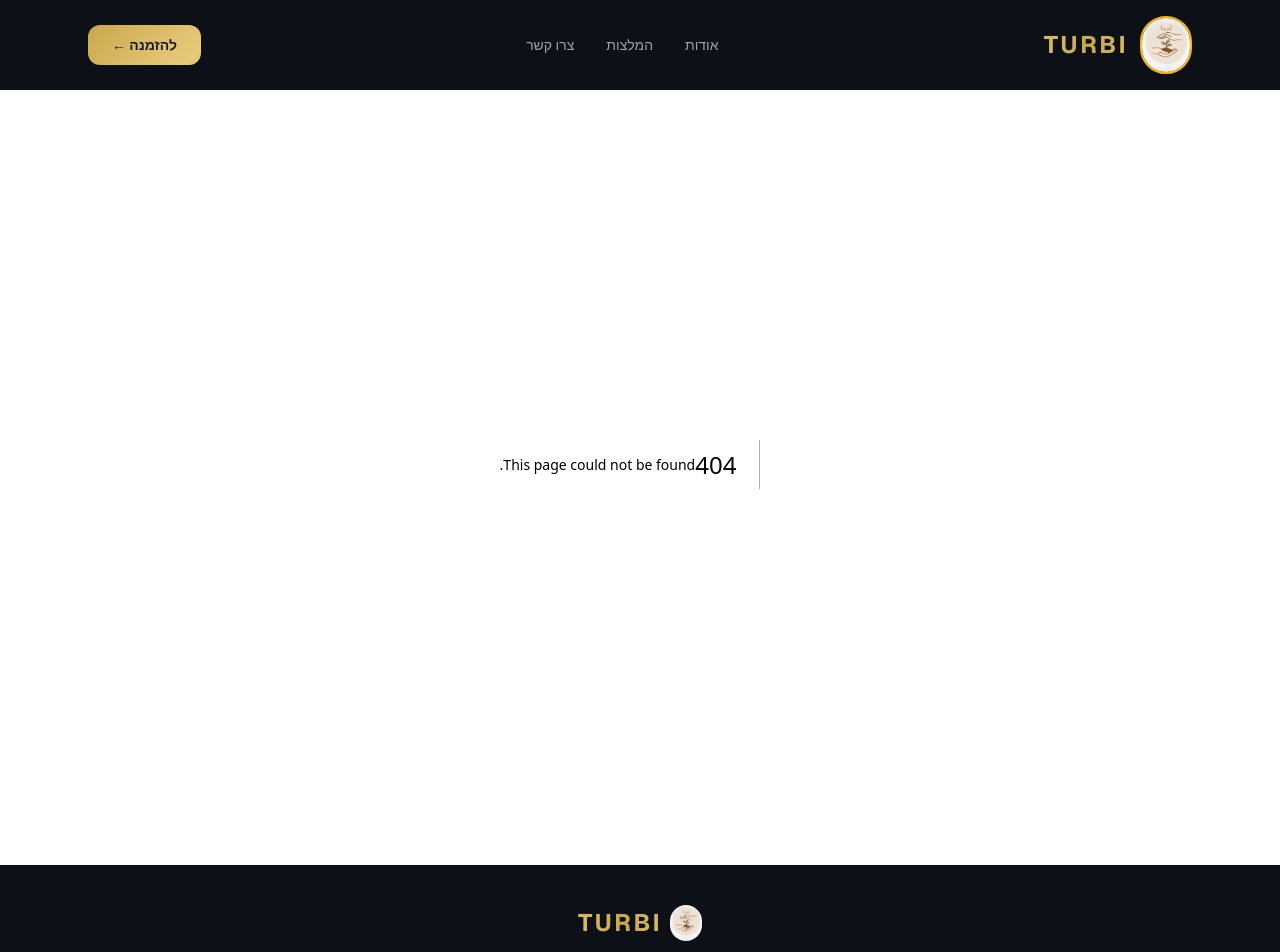
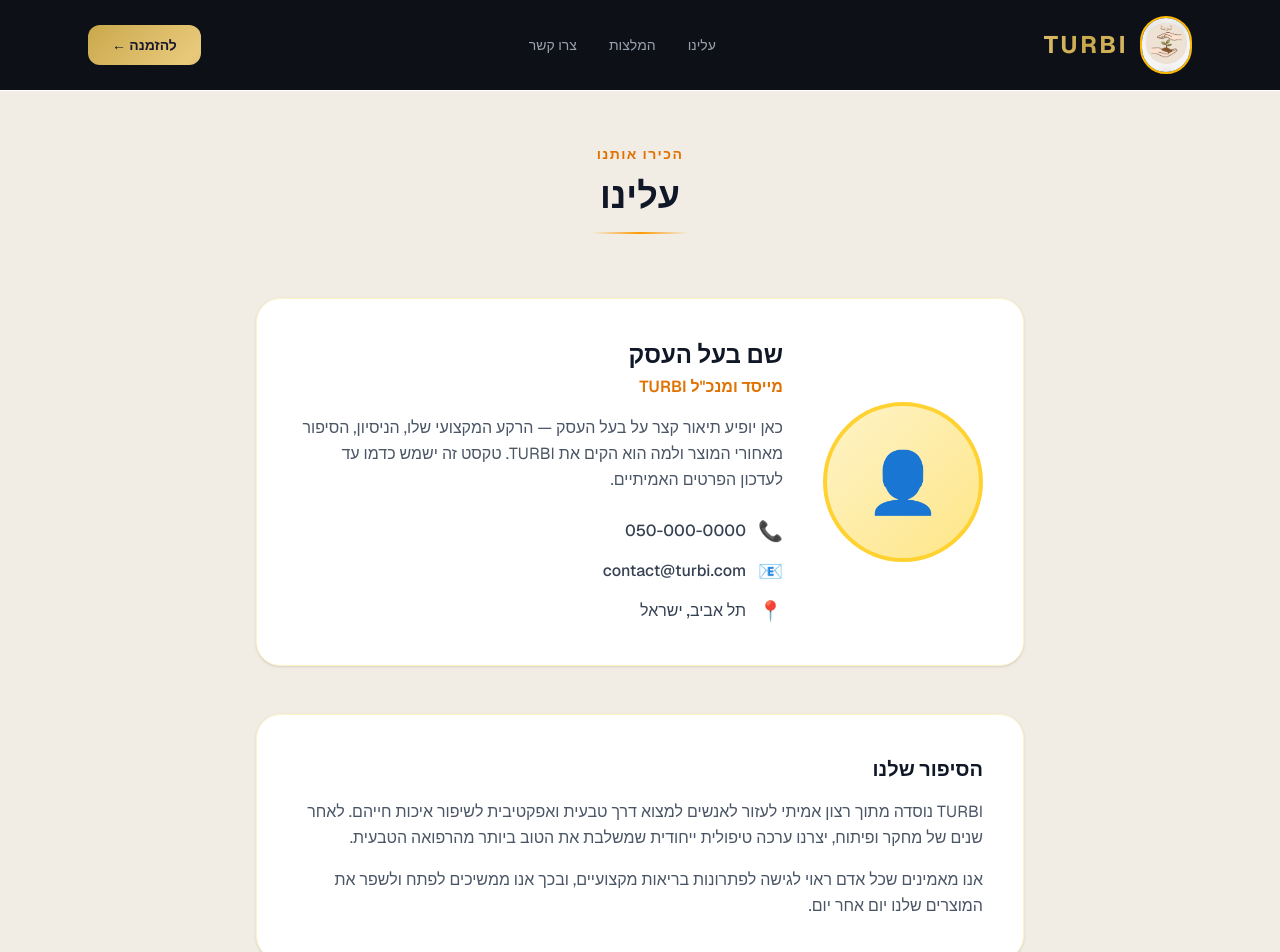
Before and after one commit to pelesolomon12-design/TURBI---Doctor, a Next.js app: page /about in a window 1280 px wide. Before the commit this address had no page. Shown: the top 952 px of the page. Built offline with nearby package versions, Linux system fonts and the light colour scheme.

Commit message:
separate contact and about pages

```diff
--- /dev/null
+++ b/app/about/page.tsx
@@ -0,0 +1,62 @@
+export default function AboutPage() {
+  return (
+    <main className="min-h-screen py-20 px-6" dir="rtl">
+      <div className="max-w-3xl mx-auto">
+
+        {/* Title */}
+        <div className="text-center mb-16">
+          <p className="text-sm font-semibold tracking-widest text-amber-600 mb-3">הכירו אותנו</p>
+          <h1 className="text-4xl font-bold text-gray-900 mb-4">עלינו</h1>
+          <div className="h-0.5 bg-gradient-to-r from-transparent via-amber-500 to-transparent max-w-24 mx-auto" />
+        </div>
+
+        {/* Owner card */}
+        <div className="bg-white rounded-3xl border border-amber-100 shadow-sm p-10 flex flex-col md:flex-row gap-10 items-center mb-12">
+          {/* Photo placeholder */}
+          <div className="flex-shrink-0">
+            <div className="w-40 h-40 rounded-full bg-gradient-to-br from-amber-100 to-amber-200 flex items-center justify-center border-4 border-amber-300">
+              <span className="text-6xl">👤</span>
+            </div>
+          </div>
+
+          {/* Info */}
+          <div className="text-right flex-1">
+            <h2 className="text-2xl font-bold text-gray-900 mb-1">שם בעל העסק</h2>
+            <p className="text-amber-600 font-semibold mb-4">מייסד ומנכ&quot;ל TURBI</p>
+            <p className="text-gray-600 leading-relaxed mb-6">
+              כאן יופיע תיאור קצר על בעל העסק — הרקע המקצועי שלו, הניסיון, הסיפור מאחורי המוצר ולמה הוא הקים את TURBI. טקסט זה ישמש כדמו עד לעדכון הפרטים האמיתיים.
+            </p>
+
+            {/* Contact details */}
+            <div className="space-y-3">
+              <div className="flex items-center gap-3 text-gray-700">
+                <span className="text-xl">📞</span>
+                <span className="font-medium">050-000-0000</span>
+              </div>
+              <div className="flex items-center gap-3 text-gray-700">
+                <span className="text-xl">📧</span>
+                <span className="font-medium">contact@turbi.com</span>
+              </div>
+              <div className="flex items-center gap-3 text-gray-700">
+                <span className="text-xl">📍</span>
+                <span className="font-medium">תל אביב, ישראל</span>
+              </div>
+            </div>
+          </div>
+        </div>
+
+        {/* Story */}
+        <div className="bg-white rounded-3xl border border-amber-100 shadow-sm p-10">
+          <h3 className="text-xl font-bold text-gray-900 mb-4">הסיפור שלנו</h3>
+          <p className="text-gray-600 leading-relaxed mb-4">
+            TURBI נוסדה מתוך רצון אמיתי לעזור לאנשים למצוא דרך טבעית ואפקטיבית לשיפור איכות חייהם. לאחר שנים של מחקר ופיתוח, יצרנו ערכה טיפולית ייחודית שמשלבת את הטוב ביותר מהרפואה הטבעית.
+          </p>
+          <p className="text-gray-600 leading-relaxed">
+            אנו מאמינים שכל אדם ראוי לגישה לפתרונות בריאות מקצועיים, ובכך אנו ממשיכים לפתח ולשפר את המוצרים שלנו יום אחר יום.
+          </p>
+        </div>
+
+      </div>
+    </main>
+  );
+}
--- /dev/null
+++ b/app/contact/page.tsx
@@ -0,0 +1,9 @@
+import ContactSection from "@/app/components/ContactSection";
+
+export default function ContactPage() {
+  return (
+    <main className="min-h-screen py-16" dir="rtl">
+      <ContactSection />
+    </main>
+  );
+}
--- a/app/layout.tsx
+++ b/app/layout.tsx
@@ -29,9 +29,9 @@
               <span className="text-white font-bold text-2xl tracking-widest gold-shimmer">TURBI</span>
             </a>
             <nav className="hidden md:flex gap-8 text-sm text-gray-400">
-              <a href="/#about" className="hover:text-white transition-colors">אודות</a>
+              <a href="/about" className="hover:text-white transition-colors">עלינו</a>
               <a href="/#testimonials" className="hover:text-white transition-colors">המלצות</a>
-              <a href="/#contact" className="hover:text-white transition-colors">צרו קשר</a>
+              <a href="/contact" className="hover:text-white transition-colors">צרו קשר</a>
             </nav>
             <a href="/checkout" className="btn-gold px-6 py-2.5 rounded-xl text-sm">
               להזמנה ←
--- a/app/page.tsx
+++ b/app/page.tsx
@@ -2,7 +2,6 @@
 import { mainProduct, formatPrice } from "@/lib/products";
 import ScrollAnimator from "./components/ScrollAnimator";
 import VideoSection from "./components/VideoSection";
-import ContactSection from "./components/ContactSection";
 
 const benefits = [
   { icon: "🌿", title: "100% טבעי", desc: "מרכיבים טבעיים נבחרים בקפידה ללא תוספים מלאכותיים" },
@@ -176,9 +175,6 @@
         </div>
       </section>
 
-      {/* ─── CONTACT ─── */}
-      <ContactSection />
-
       {/* ─── CTA ─── */}
       <section className="bg-hero py-24 px-6 text-center">
         <div className="max-w-2xl mx-auto fade-in">
```
